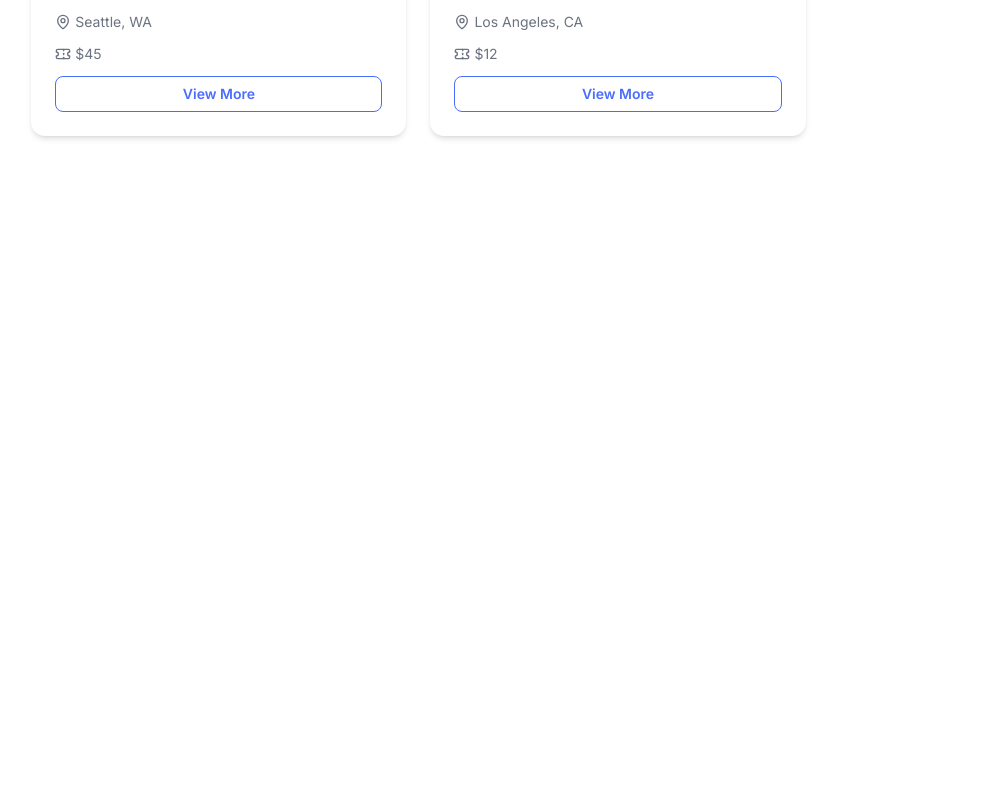
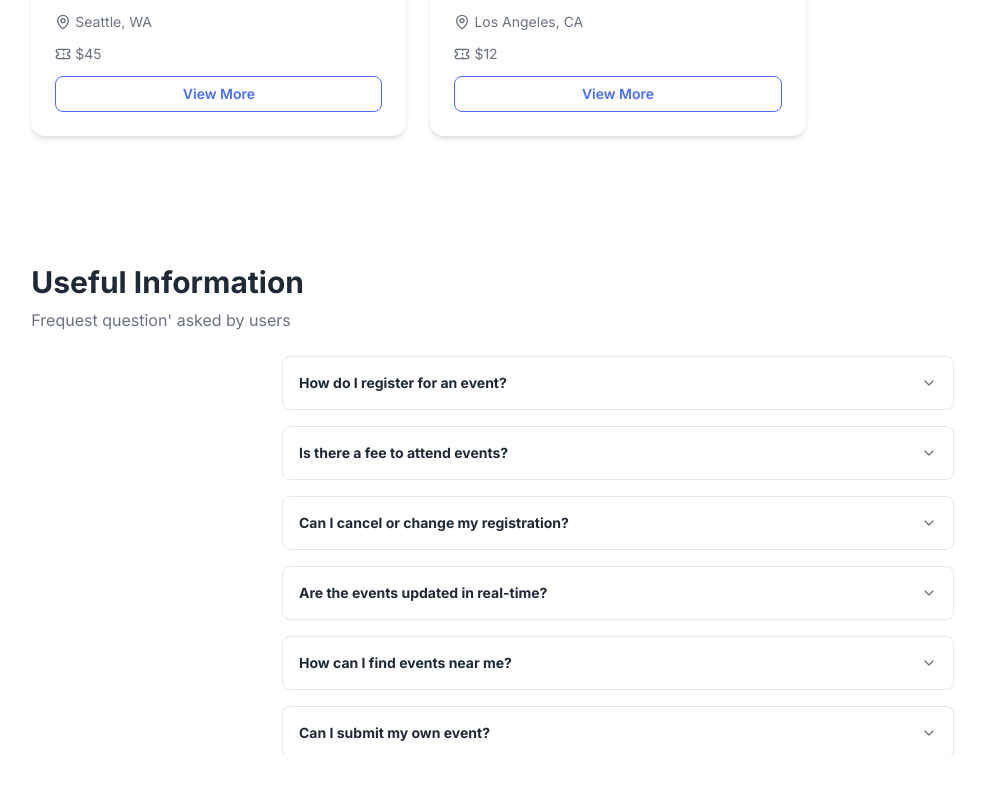
Before and after one commit to Mahedul-Karim/eventra, a React (Vite) app: page / in a window 1280 px wide. Shown: the part 2248-3044 px from the top of the page, without its empty margins (22-1007 px from the left). Before the commit the page ends 2448 px from the top, so only its background shows below. Built offline with nearby package versions, Linux system fonts and the light colour scheme.

Commit message:
faq section added

```diff
--- a/package.json
+++ b/package.json
@@ -10,6 +10,7 @@
     "preview": "vite preview"
   },
   "dependencies": {
+    "@radix-ui/react-accordion": "^1.2.10",
     "@radix-ui/react-avatar": "^1.1.7",
     "@radix-ui/react-dialog": "^1.1.11",
     "@radix-ui/react-slot": "^1.2.2",
--- /dev/null
+++ b/src/components/home/UsefulInformation.jsx
@@ -0,0 +1,76 @@
+import React from "react";
+import Container from "../common/Container";
+import Title from "../common/section/Title";
+import Subtitle from "../common/section/Subtitle";
+import {
+  Accordion,
+  AccordionContent,
+  AccordionItem,
+  AccordionTrigger,
+} from "@/components/ui/accordion";
+
+const faqs = [
+  {
+    question: "How do I register for an event?",
+    answer:
+      "You can register for an event by clicking on the event card and then selecting the 'Register' or 'Get Tickets' button. You'll be guided through the sign-up process from there.",
+  },
+  {
+    question: "Is there a fee to attend events?",
+    answer:
+      "Some events are free, while others may require a registration or entry fee. The event details will clearly list any associated costs.",
+  },
+  {
+    question: "Can I cancel or change my registration?",
+    answer:
+      "Yes, you can manage your registrations through your account dashboard. Please note that cancellation policies may vary depending on the event organizer.",
+  },
+  {
+    question: "Are the events updated in real-time?",
+    answer:
+      "Yes, our platform regularly updates events to ensure you have access to the latest happenings in your area or interest category.",
+  },
+  {
+    question: "How can I find events near me?",
+    answer:
+      "You can use the location filter on the explore page or allow location access to automatically show nearby events based on your current city.",
+  },
+  {
+    question: "Can I submit my own event?",
+    answer:
+      "Absolutely! If you're hosting an event, you can submit it through the 'Add Event' section after logging in. We'll review and publish it upon approval.",
+  },
+];
+
+const UsefulInformation = () => {
+  return (
+    <Container className="py-8 md:py-16">
+      <Title>Useful Information</Title>
+      <Subtitle>Frequest question&apos; asked by users</Subtitle>
+      <div className="max-w-2xl mx-auto w-full">
+        <Accordion
+          type="single"
+          collapsible
+          className="mt-6 flex flex-col gap-4"
+        >
+          {faqs.map((faq, i) => (
+            <AccordionItem
+              value={faq.question}
+              key={i}
+              className="border border-border rounded-md px-4"
+            >
+              <AccordionTrigger className="cursor-pointer font-bold text-dark">
+                {faq.question}
+              </AccordionTrigger>
+              <AccordionContent className="text-muted leading-[1.7]">
+                {faq.answer}
+              </AccordionContent>
+            </AccordionItem>
+          ))}
+        </Accordion>
+      </div>
+    </Container>
+  );
+};
+
+export default UsefulInformation;
--- /dev/null
+++ b/src/components/ui/accordion.jsx
@@ -0,0 +1,62 @@
+import * as React from "react"
+import * as AccordionPrimitive from "@radix-ui/react-accordion"
+import { ChevronDownIcon } from "lucide-react"
+
+import { cn } from "@/lib/utils"
+
+function Accordion({
+  ...props
+}) {
+  return <AccordionPrimitive.Root data-slot="accordion" {...props} />;
+}
+
+function AccordionItem({
+  className,
+  ...props
+}) {
+  return (
+    (<AccordionPrimitive.Item
+      data-slot="accordion-item"
+      className={cn("border-b last:border-b-0", className)}
+      {...props} />)
+  );
+}
+
+function AccordionTrigger({
+  className,
+  children,
+  ...props
+}) {
+  return (
+    (<AccordionPrimitive.Header className="flex">
+      <AccordionPrimitive.Trigger
+        data-slot="accordion-trigger"
+        className={cn(
+          "focus-visible:border-ring focus-visible:ring-ring/50 flex flex-1 items-start justify-between gap-4 rounded-md py-4 text-left text-sm font-medium transition-all outline-none focus-visible:ring-[3px] disabled:pointer-events-none disabled:opacity-50 [&[data-state=open]>svg]:rotate-180",
+          className
+        )}
+        {...props}>
+        {children}
+        <ChevronDownIcon
+          className="text-muted-foreground pointer-events-none size-4 shrink-0 translate-y-0.5 transition-transform duration-200" />
+      </AccordionPrimitive.Trigger>
+    </AccordionPrimitive.Header>)
+  );
+}
+
+function AccordionContent({
+  className,
+  children,
+  ...props
+}) {
+  return (
+    (<AccordionPrimitive.Content
+      data-slot="accordion-content"
+      className="data-[state=closed]:animate-accordion-up data-[state=open]:animate-accordion-down overflow-hidden text-sm"
+      {...props}>
+      <div className={cn("pt-0 pb-4", className)}>{children}</div>
+    </AccordionPrimitive.Content>)
+  );
+}
+
+export { Accordion, AccordionItem, AccordionTrigger, AccordionContent }
--- a/src/pages/Home.jsx
+++ b/src/pages/Home.jsx
@@ -1,5 +1,6 @@
 import HeroSlider from "@/components/home/HeroSlider";
 import UpcomingEvents from "@/components/home/UpcomingEvents";
+import UsefulInformation from "@/components/home/UsefulInformation";
 import React from "react";
 
 const Home = () => {
@@ -7,6 +8,7 @@ const Home = () => {
     <>
       <HeroSlider />
       <UpcomingEvents />
+      <UsefulInformation />
     </>
   );
 };
```
Also changed, not shown: 1 other file (tests, documents, lock files or other folders).
